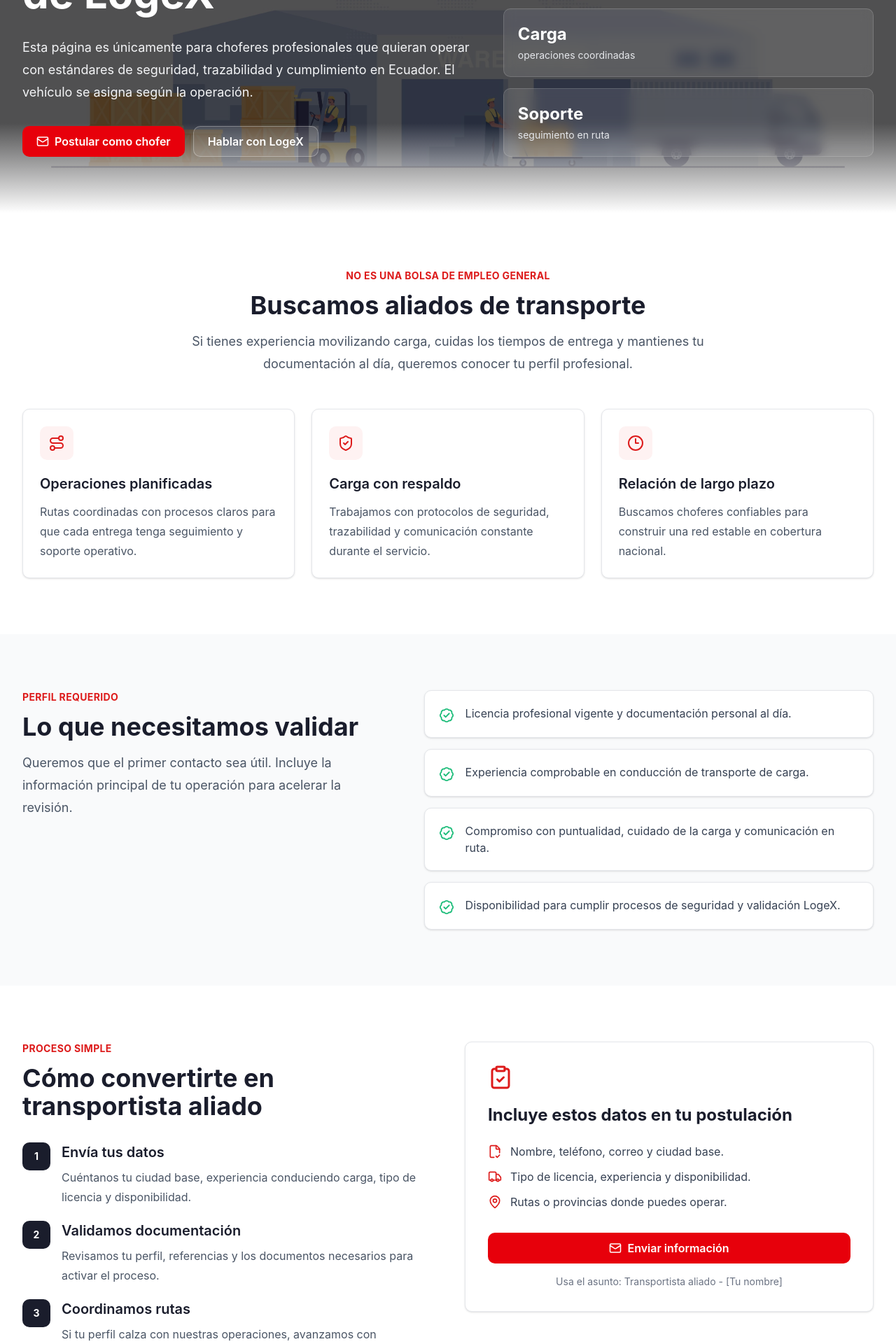
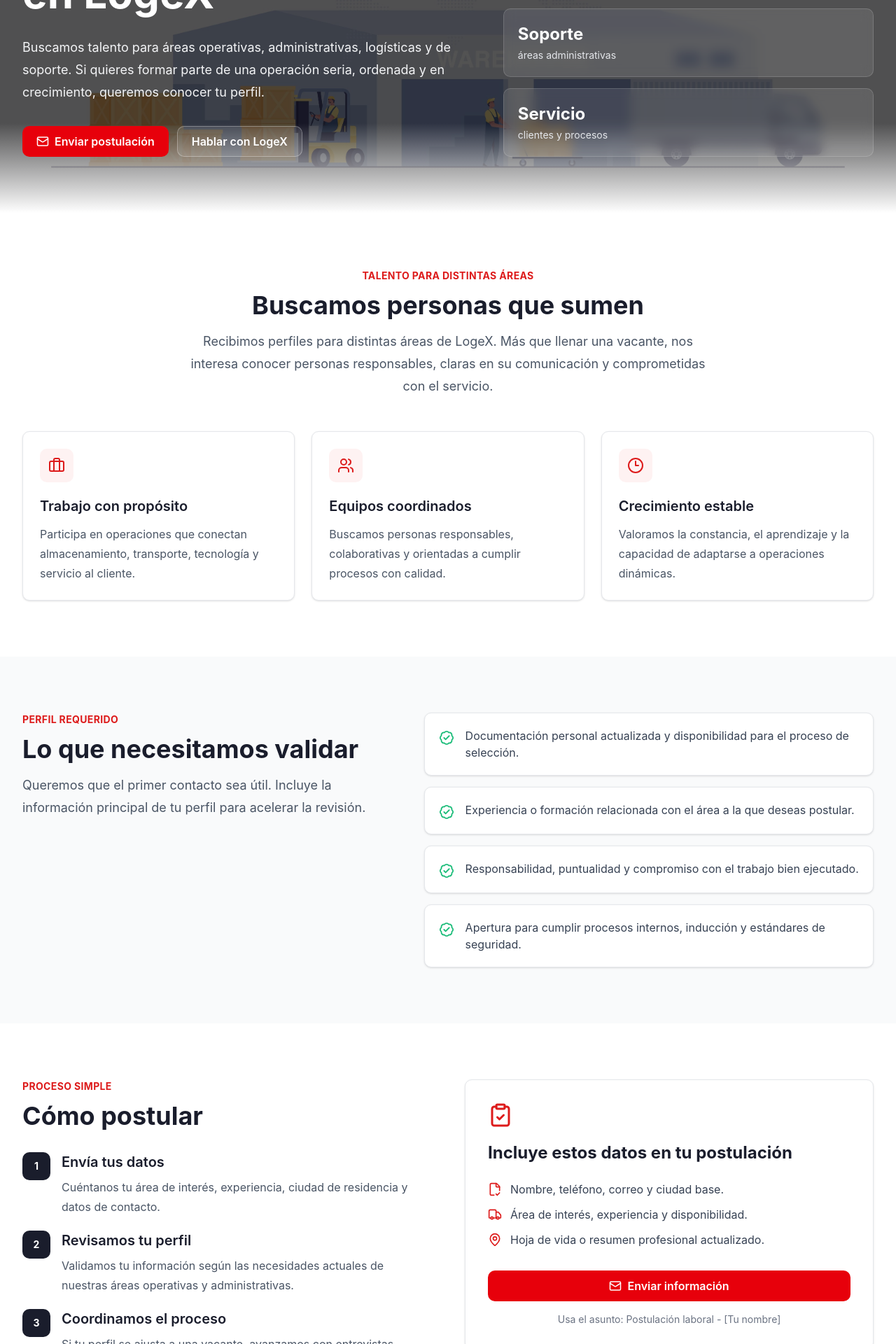
Before and after one commit to logexec/logex, a React (Vite) app: page /careers in a window 1280 px wide. Shown: the part 320-2240 px from the top of the page at 70% size. Built offline with nearby package versions, Linux system fonts and the light colour scheme; no server answers.

Commit message:
chore: update careers page

```diff
--- a/src/pages/Careers.tsx
+++ b/src/pages/Careers.tsx
@@ -1,60 +1,60 @@
 import {
   BadgeCheck,
+  Briefcase,
   ClipboardCheck,
   Clock3,
   FileCheck2,
   Mail,
   MapPin,
-  Route,
-  ShieldCheck,
   Truck,
+  Users,
 } from "lucide-react";
 import { Link } from "react-router-dom";
 import { colors } from "../utils/colors";
 
 const benefits = [
   {
-    icon: <Route size={24} />,
-    title: "Operaciones planificadas",
+    icon: <Briefcase size={24} />,
+    title: "Trabajo con propósito",
     description:
-      "Rutas coordinadas con procesos claros para que cada entrega tenga seguimiento y soporte operativo.",
+      "Participa en operaciones que conectan almacenamiento, transporte, tecnología y servicio al cliente.",
   },
   {
-    icon: <ShieldCheck size={24} />,
-    title: "Carga con respaldo",
+    icon: <Users size={24} />,
+    title: "Equipos coordinados",
     description:
-      "Trabajamos con protocolos de seguridad, trazabilidad y comunicación constante durante el servicio.",
+      "Buscamos personas responsables, colaborativas y orientadas a cumplir procesos con calidad.",
   },
   {
     icon: <Clock3 size={24} />,
-    title: "Relación de largo plazo",
+    title: "Crecimiento estable",
     description:
-      "Buscamos choferes confiables para construir una red estable en cobertura nacional.",
+      "Valoramos la constancia, el aprendizaje y la capacidad de adaptarse a operaciones dinámicas.",
   },
 ];
 
 const requirements = [
-  "Licencia profesional vigente y documentación personal al día.",
-  "Experiencia comprobable en conducción de transporte de carga.",
-  "Compromiso con puntualidad, cuidado de la carga y comunicación en ruta.",
-  "Disponibilidad para cumplir procesos de seguridad y validación LogeX.",
+  "Documentación personal actualizada y disponibilidad para el proceso de selección.",
+  "Experiencia o formación relacionada con el área a la que deseas postular.",
+  "Responsabilidad, puntualidad y compromiso con el trabajo bien ejecutado.",
+  "Apertura para cumplir procesos internos, inducción y estándares de seguridad.",
 ];
 
 const steps = [
   {
     title: "Envía tus datos",
     description:
-      "Cuéntanos tu ciudad base, experiencia conduciendo carga, tipo de licencia y disponibilidad.",
+      "Cuéntanos tu área de interés, experiencia, ciudad de residencia y datos de contacto.",
   },
   {
-    title: "Validamos documentación",
+    title: "Revisamos tu perfil",
     description:
-      "Revisamos tu perfil, referencias y los documentos necesarios para activar el proceso.",
+      "Validamos tu información según las necesidades actuales de nuestras áreas operativas y administrativas.",
   },
   {
-    title: "Coordinamos rutas",
+    title: "Coordinamos el proceso",
     description:
-      "Si tu perfil calza con nuestras operaciones, avanzamos con inducción y asignación de servicios.",
+      "Si tu perfil se ajusta a una vacante, avanzamos con entrevistas, documentación e inducción.",
   },
 ];
 
@@ -73,24 +73,24 @@
         <div className="mx-auto grid min-h-140 max-w-7xl content-center gap-10 px-4 py-20 sm:px-6 lg:grid-cols-[1.1fr_0.9fr] lg:px-8">
           <div className="max-w-3xl">
             <p className="mb-4 inline-flex items-center gap-2 rounded-md border border-white/20 bg-white/10 px-3 py-2 text-sm font-semibold uppercase tracking-wide text-white">
-              <Truck size={18} />
-              Convocatoria para choferes
+              <Briefcase size={18} />
+              Trabaja con nosotros
             </p>
             <h1 className="text-4xl font-bold leading-tight sm:text-5xl lg:text-6xl">
-              Súmate como chofer de LogeX
+              Construye tu camino en LogeX
             </h1>
             <p className="mt-6 max-w-2xl text-lg leading-8 text-gray-100">
-              Esta página es únicamente para choferes profesionales que quieran
-              operar con estándares de seguridad, trazabilidad y cumplimiento en
-              Ecuador. El vehículo se asigna según la operación.
+              Buscamos talento para áreas operativas, administrativas,
+              logísticas y de soporte. Si quieres formar parte de una operación
+              seria, ordenada y en crecimiento, queremos conocer tu perfil.
             </p>
             <div className="mt-8 flex flex-col gap-3 sm:flex-row">
               <a
-                href="mailto:soporte@logex.ec?subject=Transportista aliado - [Tu nombre]"
+                href="mailto:soporte@logex.ec?subject=Postulación laboral - [Tu nombre]"
                 className="inline-flex h-11 items-center justify-center gap-2 rounded-lg bg-red-600 px-5 text-base font-semibold text-white transition-colors hover:bg-red-700"
               >
                 <Mail size={18} />
-                Postular como chofer
+                Enviar postulación
               </a>
               <Link
                 to="/contacto"
@@ -103,9 +103,9 @@
 
           <div className="grid content-end gap-4 text-sm text-gray-100 sm:grid-cols-3 lg:grid-cols-1">
             {[
-              { value: "Cobertura", label: "rutas nacionales" },
-              { value: "Carga", label: "operaciones coordinadas" },
-              { value: "Soporte", label: "seguimiento en ruta" },
+              { value: "Operación", label: "logística y almacenes" },
+              { value: "Soporte", label: "áreas administrativas" },
+              { value: "Servicio", label: "clientes y procesos" },
             ].map((item) => (
               <div
                 key={item.value}
@@ -126,18 +126,18 @@
               className="text-sm font-bold uppercase tracking-wide"
               style={{ color: colors.logex }}
             >
-              No es una bolsa de empleo general
+              Talento para distintas áreas
             </p>
             <h2
               className="mt-3 text-3xl font-bold sm:text-4xl"
               style={{ color: colors.navy }}
             >
-              Buscamos aliados de transporte
+              Buscamos personas que sumen
             </h2>
             <p className="mt-4 text-lg leading-8 text-gray-600">
-              Si tienes experiencia movilizando carga, cuidas los tiempos de
-              entrega y mantienes tu documentación al día, queremos conocer tu
-              perfil profesional.
+              Recibimos perfiles para distintas áreas de LogeX. Más que llenar
+              una vacante, nos interesa conocer personas responsables, claras en
+              su comunicación y comprometidas con el servicio.
             </p>
           </div>
 
@@ -185,7 +185,7 @@
             </h2>
             <p className="mt-4 text-lg leading-8 text-gray-600">
               Queremos que el primer contacto sea útil. Incluye la información
-              principal de tu operación para acelerar la revisión.
+              principal de tu perfil para acelerar la revisión.
             </p>
           </div>
 
@@ -221,7 +221,7 @@
                 className="mt-3 text-3xl font-bold sm:text-4xl"
                 style={{ color: colors.navy }}
               >
-                Cómo convertirte en transportista aliado
+                Cómo postular
               </h2>
               <div className="mt-8 space-y-5">
                 {steps.map((step, index) => (
@@ -271,7 +271,7 @@
                     size={20}
                     color={colors.logex}
                   />
-                  Tipo de licencia, experiencia y disponibilidad.
+                  Área de interés, experiencia y disponibilidad.
                 </li>
                 <li className="flex gap-3">
                   <MapPin
@@ -279,18 +279,18 @@
                     size={20}
                     color={colors.logex}
                   />
-                  Rutas o provincias donde puedes operar.
+                  Hoja de vida o resumen profesional actualizado.
                 </li>
               </ul>
               <a
-                href="mailto:soporte@logex.ec?subject=Transportista aliado - [Tu nombre]"
+                href="mailto:soporte@logex.ec?subject=Postulación laboral - [Tu nombre]"
                 className="mt-8 inline-flex h-11 w-full items-center justify-center gap-2 rounded-lg bg-red-600 px-5 text-base font-semibold text-white transition-colors hover:bg-red-700"
               >
                 <Mail size={18} />
                 Enviar información
               </a>
               <p className="mt-4 text-center text-sm text-gray-500">
-                Usa el asunto: Transportista aliado - [Tu nombre]
+                Usa el asunto: Postulación laboral - [Tu nombre]
               </p>
             </aside>
           </div>
```
